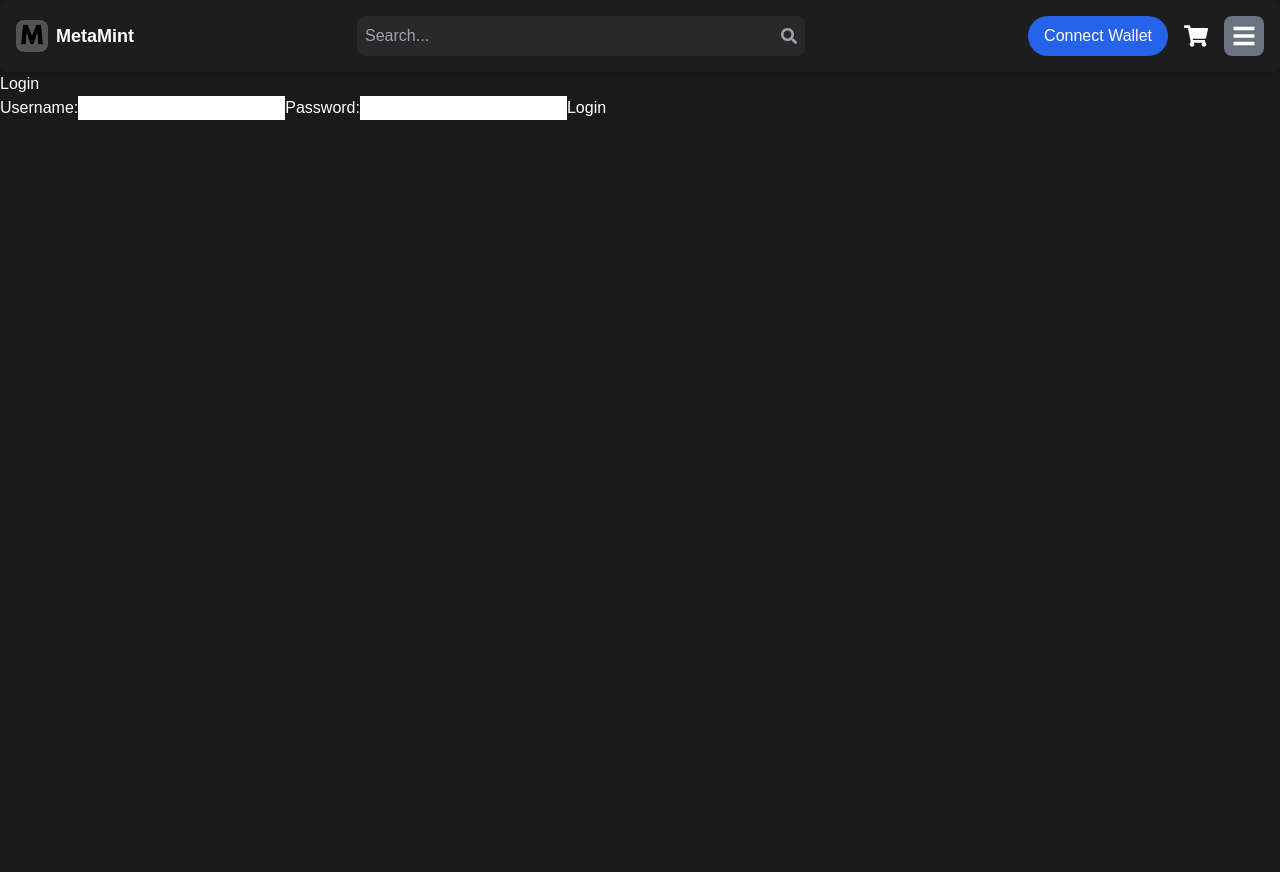
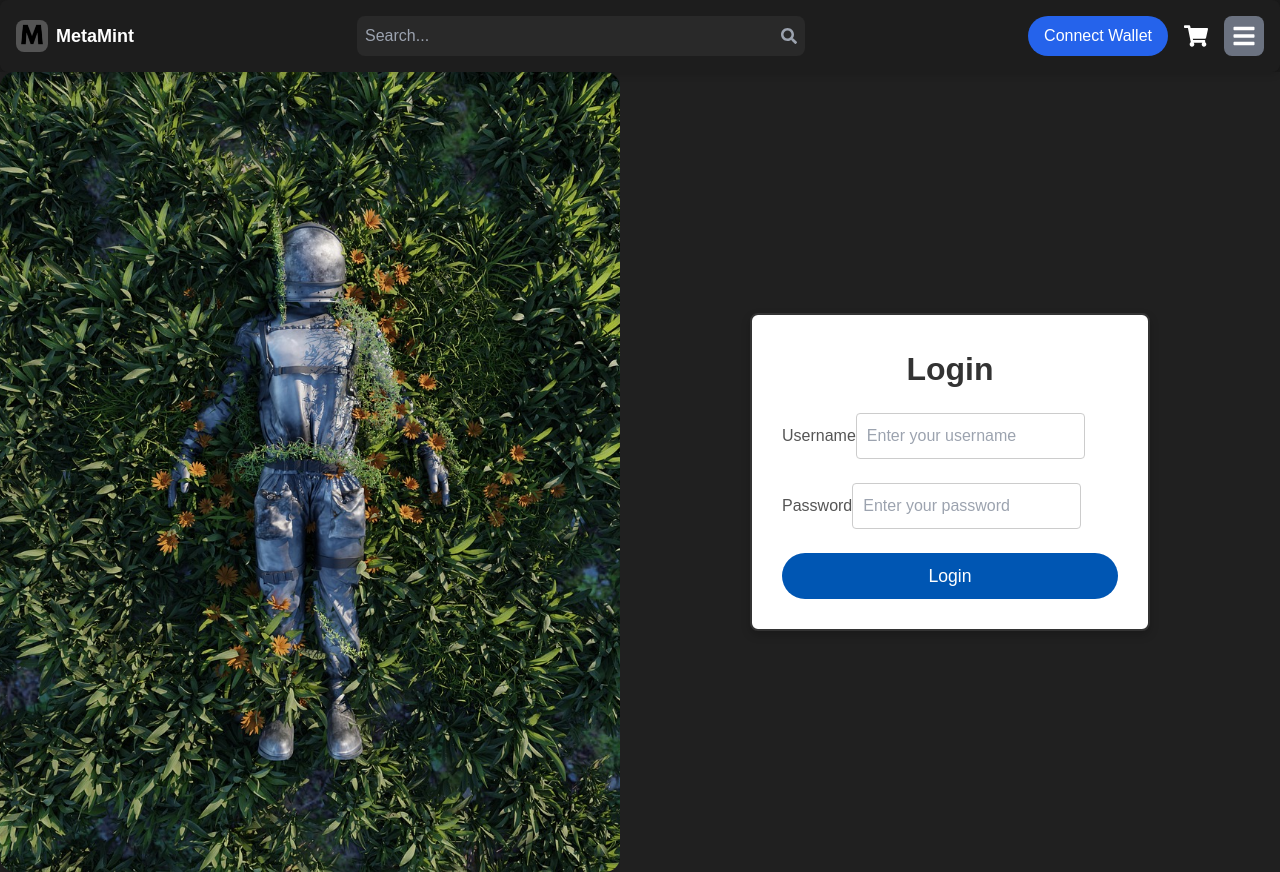
Before and after one commit to moiz2405/Decentralized-Marketplace, a Next.js app: page /auth/login in a window 1280 px wide. Before the commit the page ends 800 px from the top, so only its background shows below. Built offline with nearby package versions, Linux system fonts and the light colour scheme.

Commit message:
added login page

```diff
--- a/app/auth/login/page.js
+++ b/app/auth/login/page.js
@@ -1,43 +1,95 @@
-// /app/auth/login/page.js
 "use client";
-import { useState } from 'react';
+import { useState, useEffect } from 'react';
+import { useRouter } from 'next/navigation';
+import Image from 'next/image'; // Import next/image for optimized images
+import '../../../styles/globals.css';  // Import the global styles
 
 export default function LoginPage() {
   const [username, setUsername] = useState('');
   const [password, setPassword] = useState('');
+  const [loading, setLoading] = useState(false);
+  const [error, setError] = useState(null);
+  const router = useRouter();
+
+  // Clear localStorage and sessionStorage when the component mounts
+  useEffect(() => {
+    localStorage.removeItem('username');
+    localStorage.removeItem('password');
+    sessionStorage.removeItem('username');
+    sessionStorage.removeItem('password');
+  }, []);
 
   const handleLogin = async (e) => {
     e.preventDefault();
-    // Handle login logic (e.g., call API)
+    setLoading(true);
+    setError(null);
+
+    try {
       const response = await fetch('/api/auth/login', {
         method: 'POST',
         headers: { 'Content-Type': 'application/json' },
         body: JSON.stringify({ username, password }),
       });
+
       const result = await response.json();
+
       if (response.ok) {
-      // Handle successful login
-      console.log('Login successful:', result);
+        router.push('/dashboard');
       } else {
-      // Handle login error
-      console.error('Login failed:', result);
+        setError(result.message || 'Login failed');
+      }
+    } catch (err) {
+      setError('An error occurred while logging in. Please try again.');
+    } finally {
+      setLoading(false);
     }
   };
 
   return (
-    <div>
-      <h1>Login</h1>
-      <form onSubmit={handleLogin}>
-        <label>
-          Username:
-          <input type="text" value={username} onChange={(e) => setUsername(e.target.value)} />
+    <div className="pageContainer">
+      <div className="leftContainer">
+        {/* Using next/image for the optimized image */}
+        <Image
+          src="/images/placeholder-1.jpg" // Replace with your actual image path
+          alt="Login Image"
+          layout="fill"  // Makes the image responsive
+          objectFit="cover" // Ensures the image covers the container without overflowing
+          className="loginImage"
+        />
+      </div>
+      <div className="rightContainer">
+        <div className="loginContainer">
+          <h1 className="title">Login</h1>
+          {error && <p className="error">{error}</p>}
+          <form onSubmit={handleLogin} className="form" autoComplete="off">
+            <label className="label">
+              Username
+              <input
+                type="text"
+                value={username}
+                onChange={(e) => setUsername(e.target.value)}
+                className="input"
+                placeholder="Enter your username"
+                autoComplete="new-password"
+              />
             </label>
-        <label>
-          Password:
-          <input type="password" value={password} onChange={(e) => setPassword(e.target.value)} />
+            <label className="label">
+              Password
+              <input
+                type="password"
+                value={password}
+                onChange={(e) => setPassword(e.target.value)}
+                className="input"
+                placeholder="Enter your password"
+                autoComplete="new-password"
+              />
             </label>
-        <button type="submit">Login</button>
+            <button type="submit" className="button" disabled={loading}>
+              {loading ? 'Logging in...' : 'Login'}
+            </button>
           </form>
+        </div>
+      </div>
     </div>
   );
 }
--- a/styles/globals.css
+++ b/styles/globals.css
@@ -131,6 +131,106 @@ body {
     text-wrap: balance; /* Ensure this is a valid CSS property or remove if not needed */
   }
 }
+/* styles/globals.css */
+
+/* Page container split into two halves */
+.pageContainer {
+  display: flex;
+  height: 100vh;
+  background-color: #202020;
+}
+
+/* Left side - containing the image */
+.leftContainer {
+  flex: 1;
+  display: flex;
+  justify-content: center;
+  align-items: center;
+  position: relative; /* Ensures the image is properly positioned */
+  overflow: hidden; /* Prevents image from overflowing */
+}
+
+.loginImage {
+  border-radius: 15px;
+  box-shadow: 0 4px 10px rgba(0, 0, 0, 0.2);
+  object-fit: cover; /* Ensures the image covers the container */
+  width: 100%; /* Full width */
+  height: 100%; /* Full height */
+}
+
+/* Right side - containing the login form */
+.rightContainer {
+  flex: 1;
+  display: flex;
+  justify-content: center;
+  align-items: center;
+  padding: 20px;
+}
+
+.loginContainer {
+  background-color: #fff;
+  padding: 30px;
+  border-radius: 8px;
+  border: 2px solid #333;
+  box-shadow: 0 4px 10px rgba(0,0,0,0.2);
+  width: 100%;
+  max-width: 400px;
+  text-align: center;
+}
+
+.title {
+  font-size: 2rem;
+  margin-bottom: 20px;
+  color: #333;
+  font-weight: bold;
+}
+
+.error {
+  color: #ff4d4d;
+  margin-bottom: 10px;
+  font-size: 0.875rem;
+}
+
+.form {
+  display: flex;
+  flex-direction: column;
+}
+
+.label {
+  margin-bottom: 12px;
+  font-size: 1rem;
+  text-align: left;
+  color: #555;
+}
+
+.input {
+  padding: 10px;
+  font-size: 1rem;
+  border: 1px solid #ccc;
+  border-radius: 4px;
+  margin-bottom: 12px;
+  box-sizing: border-box;
+  outline: none;
+  transition: border 0.3s ease-in-out;
+}
+
+.button {
+  padding: 10px 0;
+  font-size: 1.1rem;
+  border: none;
+  border-radius: 25px;  /* Circular border */
+  background-color: #0056b3;
+  color: #fff;
+  cursor: pointer;
+  transition: background-color 0.3s ease;
+}
+
+.buttonDisabled {
+  background-color: #c1c1c1;
+  cursor: not-allowed;
+}
+
+
 
 /* Base layer styles */
 @layer base {
```
Lines whose indentation alone changed are shown as unchanged.
